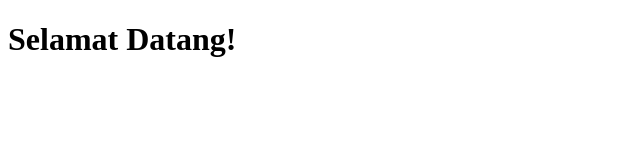
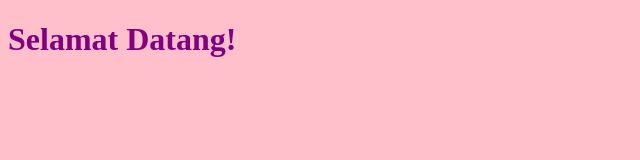
Before and after one commit to destinharaki-arch/indoprintglobal.id, a plain HTML site: page index.html in a window 1280 px wide. Shown: the whole page, without its empty margins (0-640 px from the left). Drawn offline with Linux system fonts and the light colour scheme.

Commit message:
Add CSS styles for body and h1 elements

```diff
--- a/index.html
+++ b/index.html
@@ -5,5 +5,9 @@
 </head>
 <body>
   <h1>Selamat Datang!</h1>
+  <style>
+  body { background: pink; }
+  h1 { color: purple; }
+</style>
 </body>
 </html>
```
